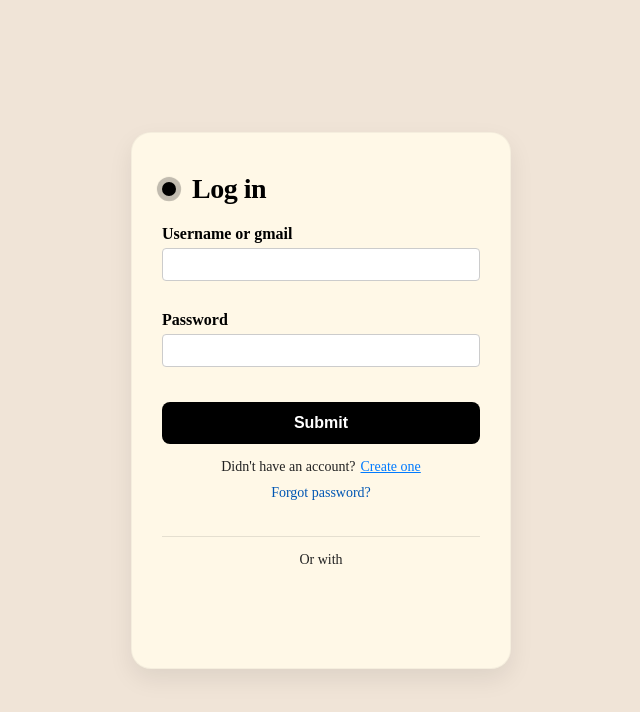
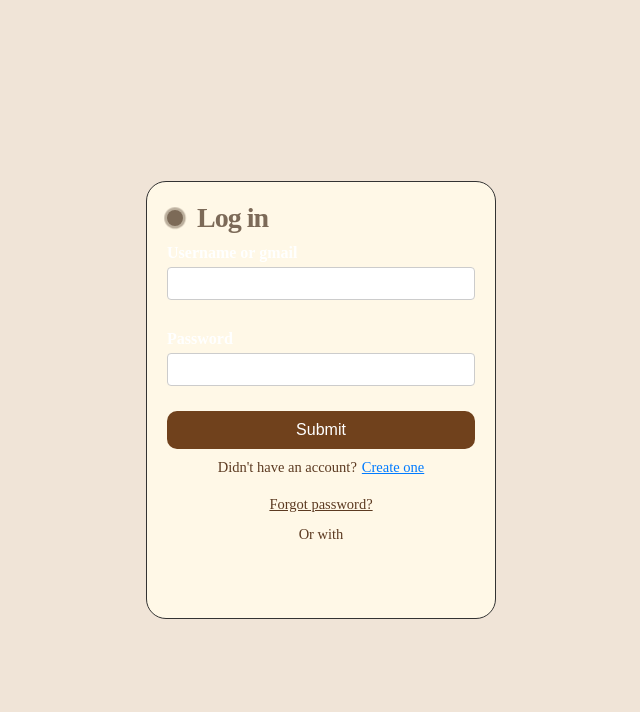
Before and after one commit to dangkhoabi456/AI-student-hub, a React app in the folder FE/: page / in a window 1280 px wide. Shown: the top 712 px of the page, without its empty margins (319-959 px from the left). Built offline with nearby package versions, Linux system fonts and the light colour scheme; the HTML template or start-up script is replaced by a standard one.

Commit message:
Refactor LoginPage styles for improved layout and design
Adjusted styles for login page components, including form dimensions, colors, and layout. Updated hover effects and added new button styles.

```diff
--- a/FE/src/components/pages/LoginPage/LoginPage.css
+++ b/FE/src/components/pages/LoginPage/LoginPage.css
@@ -1,78 +1,64 @@
-.login_page {
-  display: flex;
-  justify-content: center;
-  align-items: center;
-  min-height: 100vh;
-  background-color: #f0e4d7; /* Giữ nguyên màu nền trang */
-  padding: 20px;
-}
-
 .login_form {
   display: flex;
   flex-direction: column;
-  gap: 15px;
-  width: 100%;
-  max-width: 380px;
-  padding: 40px 30px;
+  gap: 10px;
+  width: 350px;
+  padding: 20px;
   border-radius: 20px;
   position: relative;
-  background-color: #fff8e7; /* Giữ nguyên màu nền form */
-  color: #000; /* Đổi màu chữ mặc định thành đen */
-  box-shadow: 0 10px 25px rgba(0, 0, 0, 0.08); /* Đổ bóng mềm mại thay cho viền cứng */
-  border: 1px solid rgba(0, 0, 0, 0.04);
+  background-color: #fff8e7;
+  color: #fff;
+  border: 1px solid #333;
+
 }
 
 .login_title {
   font-size: 28px;
-  font-weight: 700;
-  letter-spacing: -0.5px;
+  font-weight: 600;
+  letter-spacing: -1px;
   position: relative;
   display: flex;
   align-items: center;
   padding-left: 30px;
-  color: #000; /* Màu đen rõ ràng */
-  margin-bottom: 5px;
-  margin-top: 0;
+  color: #7c6a58;
 }
 
 .login_title::before,
 .login_title::after {
   position: absolute;
   content: "";
-  height: 14px;
-  width: 14px;
+  height: 16px;
+  width: 16px;
   border-radius: 50%;
   left: 0;
-  background-color: #000; /* Chấm tròn màu đen */
+  background-color: #7c6a58;
 }
 
 .login_title::after {
-  animation: pulse 1.2s ease-out infinite;
+  animation: pulse 1s linear infinite;
 }
 
 .login_message,
-.forgot_password_message,
-.link_account_text,
 .login_signin {
-  font-size: 14px;
-  color: #222; /* Màu đen xám đậm dễ đọc */
-  text-align: center;
-  margin: 0;
+  font-size: 14.5px;
+  color: #5c3a21;
 }
 
-.forgot_password_message {
-  margin-top: -5px;
-  margin-bottom: 10px;
+.login_signin {
+  text-align: center;
 }
 
-.forgot_password_message a {
-  color: #0056b3; /* Chuyển link sang màu xanh tiêu chuẩn để dễ nhận diện */
-  text-decoration: none;
-  font-weight: 500;
+.login_message a {
+  color: #5c3a21;
+}
+.login_message{
+  text-align: center;
+  margin-bottom: 5px;
+
 }
 
-.forgot_password_message a:hover {
-  text-decoration: underline;
+.login_signin a:hover {
+  text-decoration: underline #5c3a21;
 }
 
 .login_flex {
@@ -86,40 +72,77 @@
   width: 100%;
   border: none;
   outline: none;
-  padding: 12px;
-  border-radius: 8px;
+  padding: 10px;
+  border-radius: 10px;
   color: #fff;
   font-size: 16px;
-  font-weight: 600;
-  cursor: pointer;
-  transition: all 0.3s ease;
-  background-color: #000; /* Đổi nút thành đen cho tone-sur-tone sang trọng, hoặc bạn có thể đổi lại #70411c */
-  margin-top: 5px;
+  transition: 0.3s ease;
+  background-color: #70411c;
 }
 
 .login_submit:hover {
-  background-color: #333;
-  transform: translateY(-1px);
+  background-color: #42250d;
 }
 
-.account_link_container {
+@keyframes pulse {
+  from {
+    transform: scale(0.9);
+    opacity: 1;
+  }
+
+  to {
+    transform: scale(1.8);
+    opacity: 0;
+  }
+}
+.login_page {
+  display: flex;
+  justify-content: center;
+  align-items: center;
+  height: 100vh;
+  background-color: #f0e4d7;
+}
+
+.btn {
+  width: 100%;
+  height: 50px;
+  border-radius: 10px;
+  display: flex;
+  justify-content: center;
+  align-items: center;
+  font-weight: 500;
+  gap: 10px;
+  border: 1px solid #ededef;
+  background-color: white;
+  cursor: pointer;
+  transition: 0.2s ease-in-out;
+}
+
+.btn:hover {
+  background-color: #ededef;
+}
+
+.account_link_container{
   display: flex;
   flex-direction: column;
   justify-content: center;
   align-items: center;
-  gap: 10px;
-  margin-top: 10px;
-  padding-top: 15px;
-  border-top: 1px solid rgba(0, 0, 0, 0.1); /* Đường kẻ ngang mỏng phân cách */
+  gap: 5px;
 }
 
-@keyframes pulse {
-  0% {
-    transform: scale(0.9);
-    opacity: 1;
-  }
-  100% {
-    transform: scale(2);
-    opacity: 0;
-  }
+.link_account_text {
+  margin-top: 3px;
+  color: #5c3a21;
+  font-size: 14.5px;
 }
+
+.forgot_password_message {
+  color: #5c3a21;
+  font-size: 14.5px;
+  text-align: center;
+  margin-top: 5px;
+}
+
+.forgot_password_message a{
+color: #5c3a21;
+}
```
